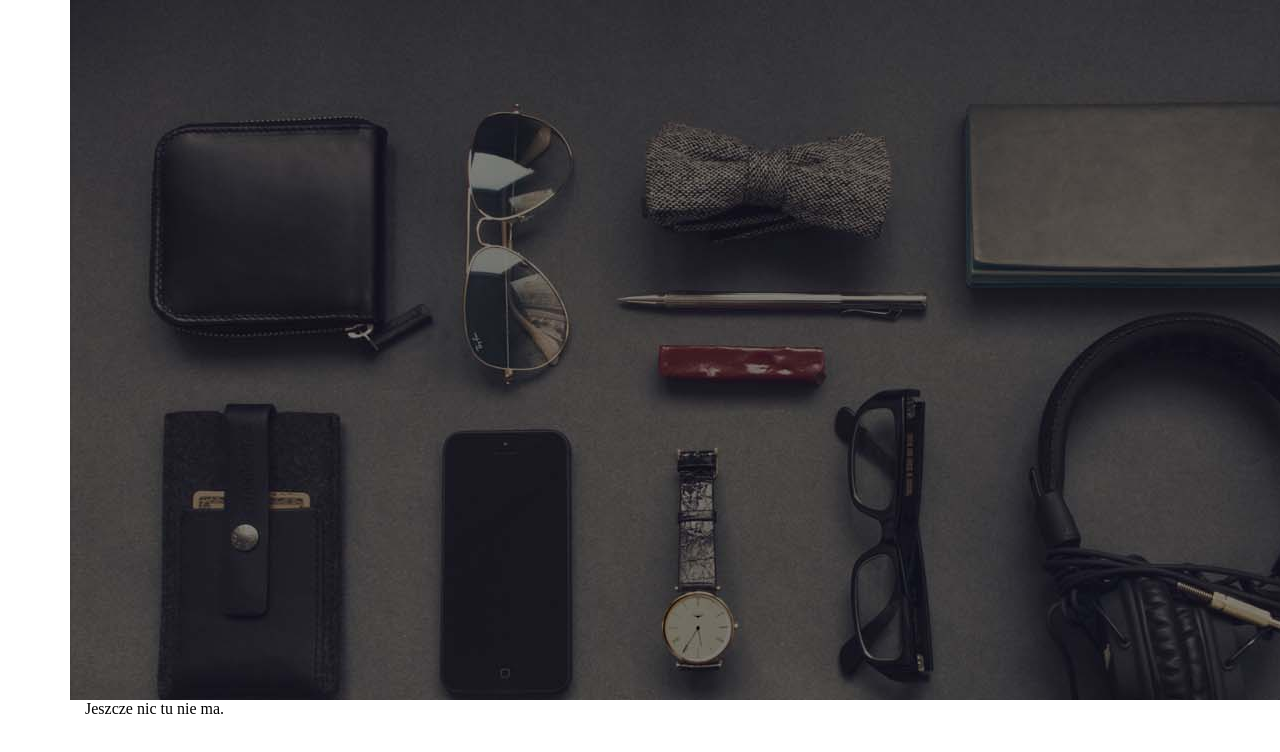
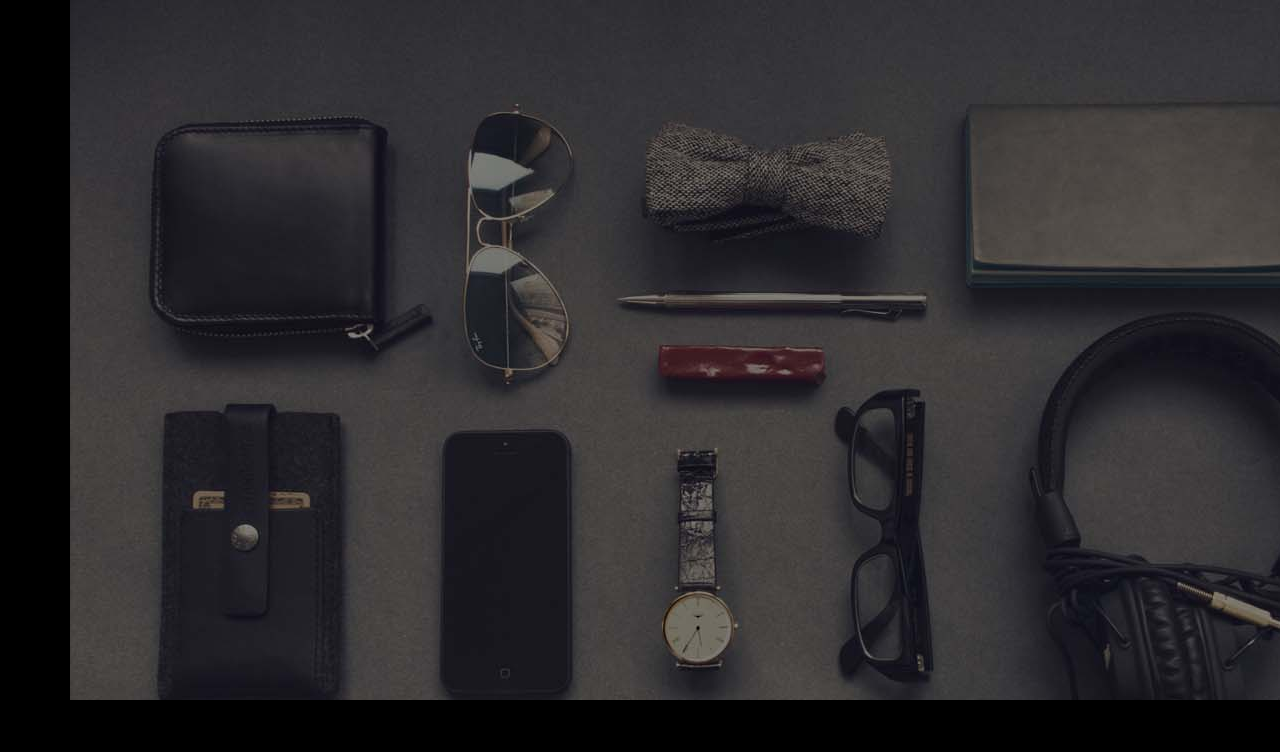
Before and after one commit to ryszard-glegola-learning/m04-miniproject, a website: page index.html in a window 1280 px wide. Shown: the top 752 px of the page. Drawn offline with nearby package versions, Linux system fonts and the light colour scheme.

Commit message:
Modify style.scss

```diff
--- a/package.json
+++ b/package.json
@@ -1,5 +1,5 @@
 {
-  "name": "Module 04 Miniproject",
+  "name": "Miniproject",
   "version": "1.0.0",
   "description": "Final task",
   "main": "index.js",
--- a/sass/style.scss
+++ b/sass/style.scss
@@ -7,5 +7,5 @@
 
 body {
     margin: 0;
-    background-color: #fff;
+    background-color: #000;
 }
```
Also changed, not shown: index.html (+1 -1 lines), css/style.css.
